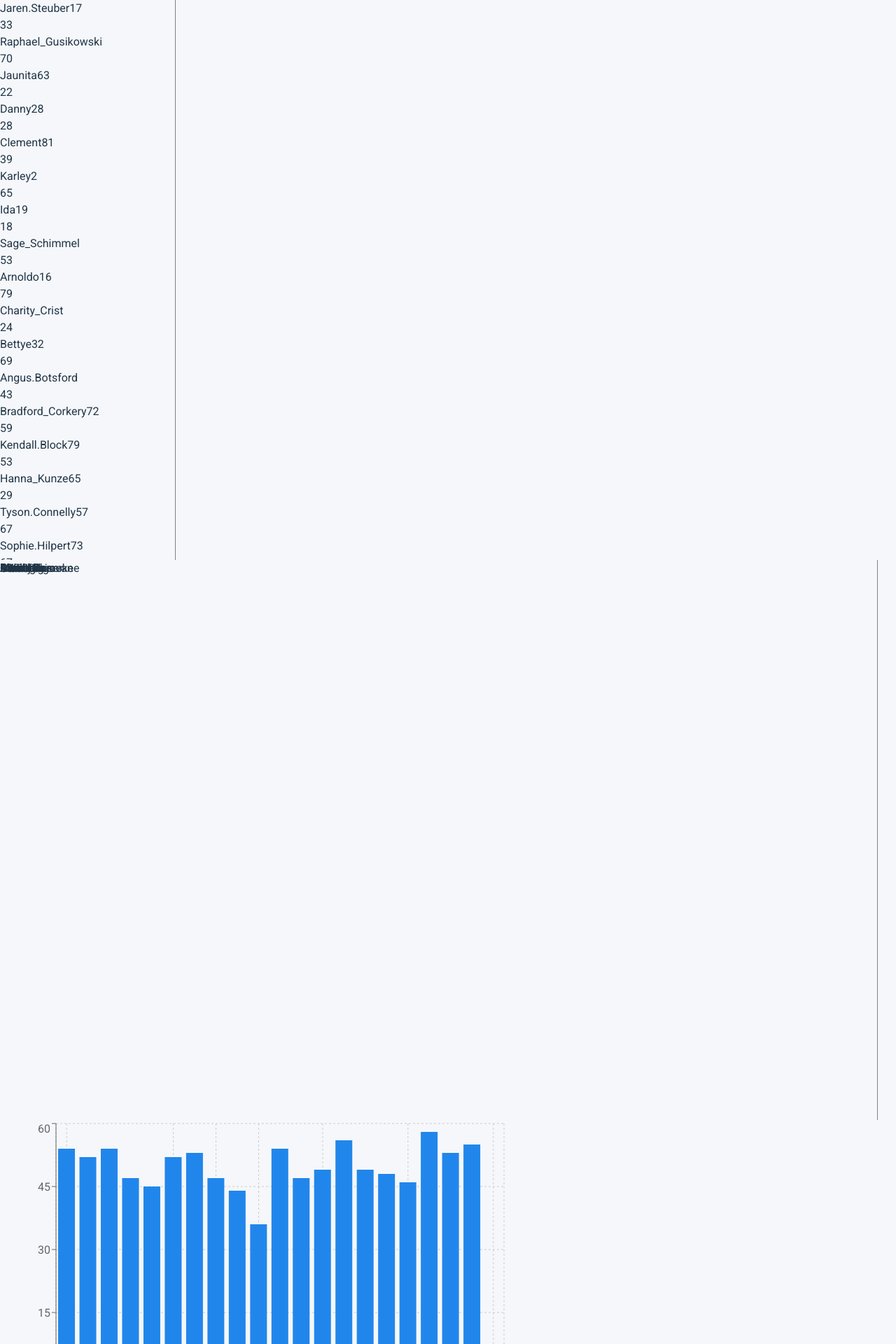
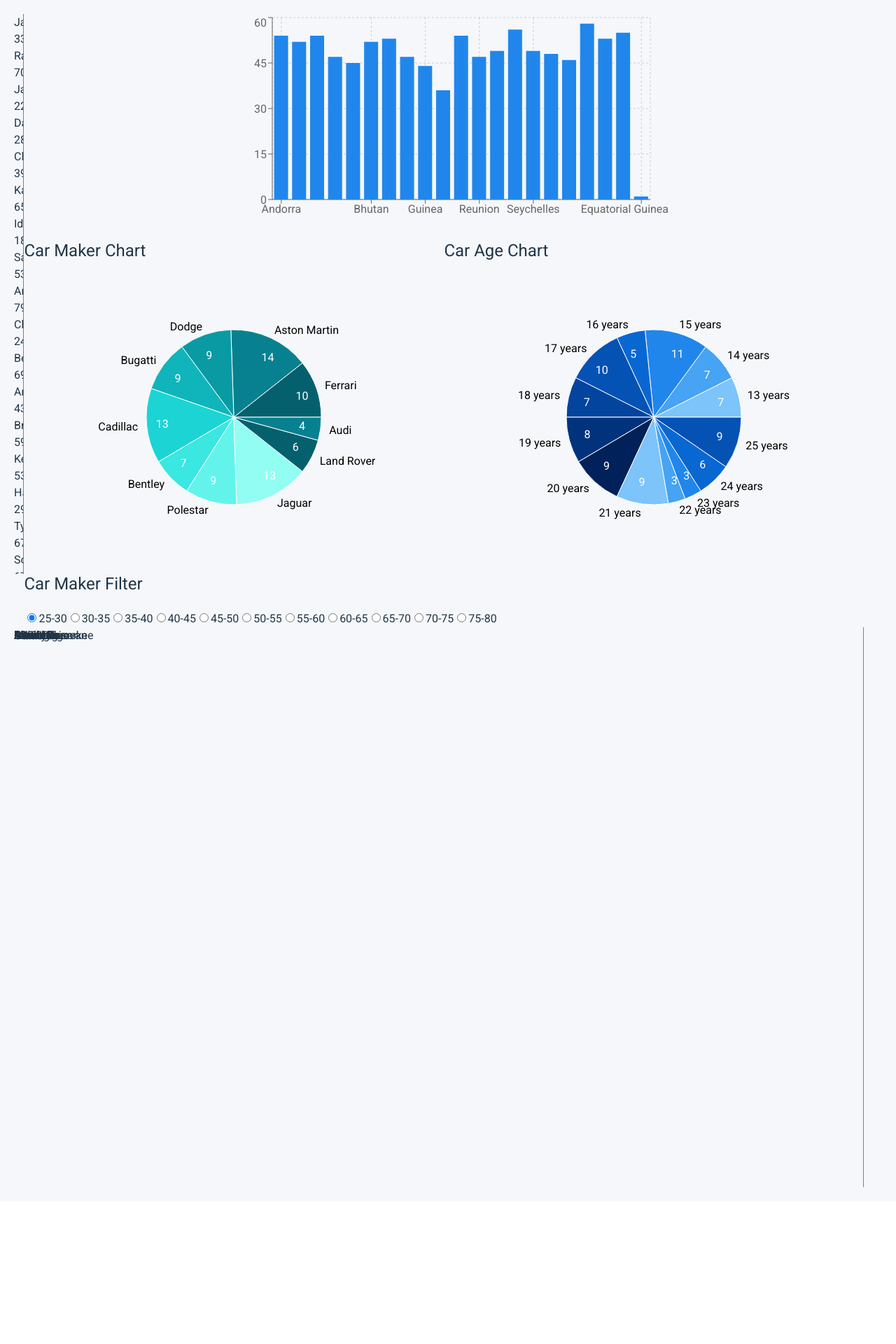
Before and after one commit to kenizaya/z-react-assignment, a React (Vite) app: page / in a window 1280 px wide. Shown: the top 1920 px of the page at 70% size. After the commit the page ends 1716 px from the top, so only its background shows below. Built offline with nearby package versions, Linux system fonts and the light colour scheme.

Commit message:
Update UI

```diff
--- a/src/App.jsx
+++ b/src/App.jsx
@@ -7,11 +7,24 @@
 
 const App = () => {
   return (
-    <div style={{ width: '98vw' }}>
-      <UserSidebar users={users} onUserClick={() => {}} />
+    <div style={{ width: '98vw', padding: '20px' }}>
+      <div style={{ display: 'flex' }}>
+        <UserSidebar users={users} onUserClick={() => {}} />
+        <div>
+          <div
+            style={{
+              display: 'flex',
+              justifyContent: 'center',
+              alignItems: 'center',
+            }}
+          >
+            <UserBarChart users={users} />
+          </div>
+          <CarPieChart users={users} />
+        </div>
+      </div>
+
       <CarList users={users} />
-      <UserBarChart users={users} />
-      <CarPieChart users={users} />
     </div>
   )
 }
--- a/src/components/CarPieChart/CarPieChart.jsx
+++ b/src/components/CarPieChart/CarPieChart.jsx
@@ -153,7 +153,7 @@
       <div style={{ display: 'flex' }}>
         <div>
           <h2>Car Maker Chart</h2>
-          <ResponsiveContainer width={600} height={600}>
+          <ResponsiveContainer width={600} height={400}>
             <PieChart>
               <Pie
                 data={Object.values(makers)}
@@ -163,7 +163,7 @@
                 labelLine={false}
                 cx='50%'
                 cy='50%'
-                outerRadius={150}
+                outerRadius={125}
                 fill='#8884d8'
               >
                 {Object.values(makers).map((maker, index) => (
@@ -180,7 +180,7 @@
         </div>
         <div>
           <h2>Car Age Chart</h2>
-          <ResponsiveContainer width={600} height={600}>
+          <ResponsiveContainer width={600} height={400}>
             <PieChart>
               <Pie
                 data={Object.values(ages)}
@@ -190,7 +190,7 @@
                 labelLine={false}
                 cx='50%'
                 cy='50%'
-                outerRadius={150}
+                outerRadius={125}
                 fill='#8884d8'
               >
                 {Object.values(ages).map((age, index) => (
--- a/src/components/UserBarChart/UserBarChart.jsx
+++ b/src/components/UserBarChart/UserBarChart.jsx
@@ -18,8 +18,8 @@
 
   return (
     <BarChart
-      width={750}
-      height={400}
+      width={650}
+      height={300}
       data={data}
       margin={{
         top: 5,
```
